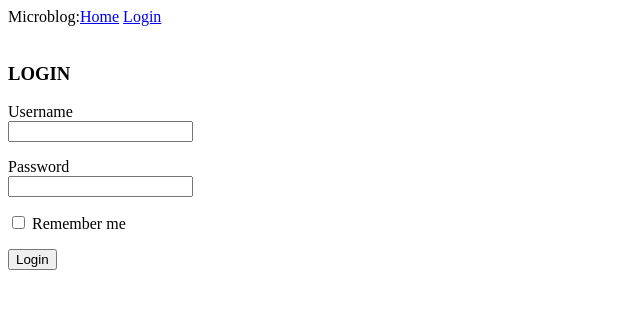
After one commit to Nimal-G-V/Microblog, a Flask app: page /login in a window 1280 px wide. The commit adds this page. Shown: the top 309 px of the page, without its empty margins (0-640 px from the left). Run offline with Flask 2, Linux system fonts and the light colour scheme.

Commit message:
forms done

```diff
--- /dev/null
+++ b/config.py
@@ -0,0 +1,4 @@
+import os
+
+class Config(object):
+    SECRET_KEY = os.environ.get("SECRET_KEY") or "thisismysecretkey"
--- a/modules/__init__.py
+++ b/modules/__init__.py
@@ -1,5 +1,7 @@
 from flask import Flask
+from config import Config
 
 app = Flask(__name__)
+app.config.from_object(Config)
 
 from modules import routes
--- /dev/null
+++ b/modules/forms.py
@@ -0,0 +1,9 @@
+from flask_wtf import FlaskForm
+from wtforms import StringField, PasswordField, BooleanField, SubmitField
+from wtforms.validators import DataRequired
+
+class LoginForm(FlaskForm):
+    username = StringField("Username", validators=[DataRequired()])
+    password = PasswordField("Password", validators=[DataRequired()])
+    remember_me = BooleanField("Remember me")
+    login = SubmitField("Login")
--- a/modules/routes.py
+++ b/modules/routes.py
@@ -1,7 +1,17 @@
 from modules import app
-from flask import render_template
+from flask import render_template, flash, redirect, url_for
+from modules.forms import LoginForm
 from modules.variables import user, posts
 
 @app.route("/")
 def home():
     return render_template("index.html", title="Home", user=user, posts=posts)
+
+
+@app.route("/login", methods=["POST", "GET"])
+def login():
+    form = LoginForm()
+    if form.validate_on_submit():
+        flash(f"Login requested, user:{ form.username.data } and remeber me:{ form.remember_me.data }.")
+        return redirect(url_for("home"))
+    return render_template("login.html", title="Login", form=form)
--- a/modules/templates/base.html
+++ b/modules/templates/base.html
@@ -7,8 +7,16 @@
 <body>
     <div>
         Microblog:<a href="{{ url_for('home') }}">Home</a>
+        <a href="{{ url_for('login') }}">Login</a>
     </div>
     <br>
+    {% with messages =  get_flashed_messages() %}
+        {% for message in messages %}
+        <div>
+            <p>{{ message }}</p>
+        </div>
+        {% endfor %}
+    {% endwith %}
     {% block content %}
     {% endblock %}
 </body>
--- /dev/null
+++ b/modules/templates/login.html
@@ -0,0 +1,30 @@
+{% extends "base.html" %}
+{% block content %}
+<div>
+    <h3>LOGIN</h3>
+    <form action="" method="POST" novalidate>
+        {{ form.hidden_tag() }}
+        <p>
+            {{ form.username.label }} <br>
+            {{ form.username() }} <br>
+            {% for error in form.username.errors %}
+            <span style="color: brown;">{{ error }}</span>
+            {% endfor %}
+        </p>
+        <p>
+            {{ form.password.label }} <br>
+            {{ form.password() }} <br>
+            {% for error in form.password.errors %}
+            <span style="color: brown;">{{ error }}</span>
+            {% endfor %}
+        </p>
+        <p>
+            {{ form.remember_me() }}
+            {{ form.remember_me.label }}
+        </p>
+        <p>
+            {{ form.login() }}
+        </p>
+    </form>
+</div>
+{% endblock %}
```
